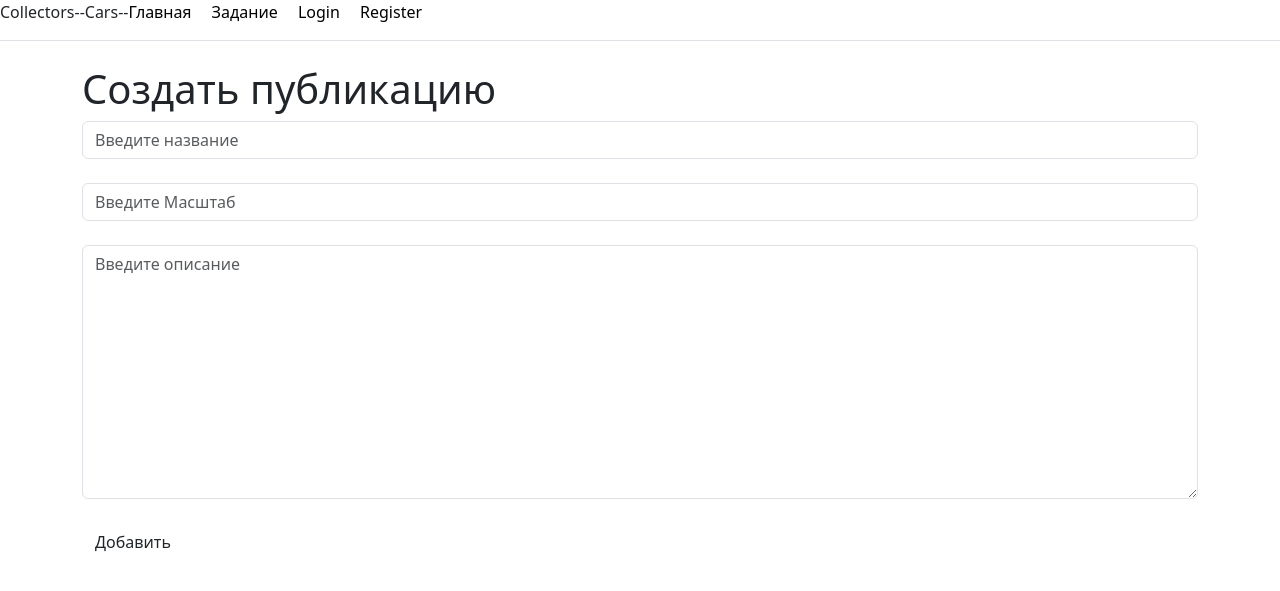
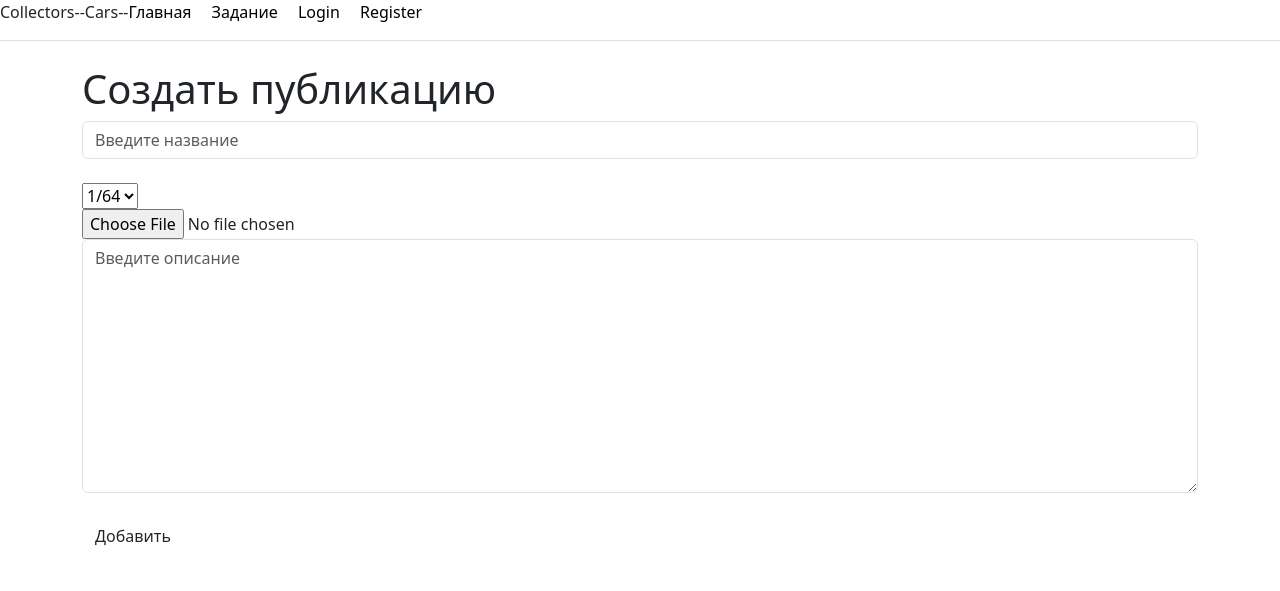
Before and after one commit to ALexus-code/Collectors_cars, a Django app: page /create in a window 1280 px wide. Shown: the top 591 px of the page. Run offline with Django 4.2, Linux system fonts and the light colour scheme.

Commit message:
select scale + photo start

```diff
--- a/Collectors_cars/main/forms.py
+++ b/Collectors_cars/main/forms.py
@@ -1,26 +1,29 @@
 from .models import Post
-from django.forms import ModelForm, TextInput, Textarea, Select
+from django.forms import ModelForm, TextInput, Textarea, Select, ImageField
 from django.contrib.auth import get_user_model
 from django.contrib.auth.forms import UserCreationForm
 from django import forms
 from django.utils.translation import gettext_lazy as _
 
-
+My_choices = (
+    ("1/64", "1/64"),
+    ("1/48", "1/48"),
+    ("1/32", "1/32"),
+    ("1/18", "1/18"),
+)
 
 class PostForm(ModelForm):
     class Meta:
         model = Post
         exclude = ['author']
-        fields = ["title", "scale", "text", "author"]
+        fields = ["title", "scale", "photo", "text", "author"]
         widgets = {
             "title": TextInput(attrs={
                 'class': 'form-control',
                 'placeholder': 'Введите название'
             }),
-            "scale": TextInput(attrs={
-                'class': 'form-control',
-                'placeholder': 'Введите Масштаб'
-            }),
+            "scale": Select(choices=My_choices),
+            #"photo": ImageField(),
             "text": Textarea(attrs={
                 'class': 'form-control',
                 'placeholder': 'Введите описание'
--- a/Collectors_cars/main/models.py
+++ b/Collectors_cars/main/models.py
@@ -3,12 +3,22 @@ from django.contrib.auth.models import AbstractUser
 from django.conf import settings
 #from django.contrib.auth.models import User
 
+
+My_choices = (
+    ("1/64", "1/64"),
+    ("1/48", "1/48"),
+    ("1/32", "1/32"),
+    ("1/18", "1/18"),
+)
 class User(AbstractUser):
     pass
 
+def user_directory_path(instance, filename):
+    return 'user_{0}/{1}'.format(instance.user.id, filename)
 class Post(models.Model):
     title = models.CharField('Заголовок', max_length=50)
-    scale = models.CharField('Масштаб', max_length=50)
+    scale = models.CharField(max_length=20, choices=My_choices, default='1')
+    photo = models.ImageField('Фото', upload_to=user_directory_path)
     text = models.TextField('Описание')
     date_pub = models.DateTimeField(auto_now_add=True)
     author = models.ForeignKey(settings.AUTH_USER_MODEL, on_delete=models.CASCADE, verbose_name='Автор')
--- a/Collectors_cars/main/templates/main/create.html
+++ b/Collectors_cars/main/templates/main/create.html
@@ -10,6 +10,7 @@
         {% csrf_token %}
         {{ form.title }}<br>
         {{ form.scale }}<br>
+        {{ form.photo }}<br>
         {{ form.text }}<br>
         <button type="submit" class="btn btn-succes">Добавить</button>
         <span>{{ error }}</span>
--- a/Collectors_cars/main/views.py
+++ b/Collectors_cars/main/views.py
@@ -4,6 +4,7 @@ from .forms import PostForm
 from django.contrib.auth import authenticate, login
 from django.views import View, generic
 from django.shortcuts import render, redirect
+import PIL
 from django.contrib.auth.mixins import LoginRequiredMixin
 from django.contrib.auth.decorators import login_required, permission_required
 from .forms import UserCreationForm
```
Also changed, not shown: Collectors_cars/db.sqlite3, Collectors_cars/main/migrations/0001_initial.py, 1 other file.
